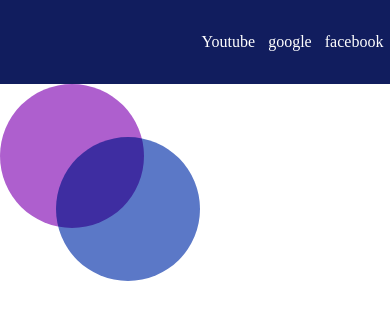
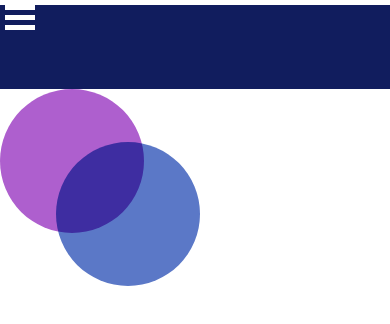
Before and after one commit to RohithChittibommala/mini-projects, a plain HTML site: page index.html in a window 390 px wide. Drawn offline with Linux system fonts and the light colour scheme.

Commit message:
add hamburger

```diff
--- a/index.html
+++ b/index.html
@@ -17,16 +17,10 @@
             <div class="line"></div>
         </div>
         <ul class="nav-links">
-            <li>
-                <a href="http://google.com">Youtube</a>
-            </li>
-            <li>
-                <a href="http://Youtube.com">google</a>
-            </li>
-            <li>
-                <a href="http://fb.com">facebook</a>
-            </li>
-
+            <li><a href="http://google.com">Youtube</a></li>
+            <li><a href="http://Youtube.com">google</a> </li>
+            <li><a href="http://fb.com">facebook</a></li>
+            <li><a href="http://google.com">Youtube</a></li>
         </ul>
     </nav>
     <section>
--- a/style.css
+++ b/style.css
@@ -2,6 +2,8 @@
   margin: 0;
   padding: 0;
   box-sizing: border-box;
+  font-family: "Lucida Sans", "Lucida Sans Regular", "Lucida Grande",
+    "Lucida Sans Unicode", Geneva, Verdana, sans-serif;
 }
 
 nav {
@@ -26,3 +28,23 @@ nav {
   color: #fff;
   font-size: 16px;
 }
+
+@media screen and (max-width: 768px) {
+  .nav-links {
+    position: fixed;
+    background-color: #111d5e;
+    height: 100vh;
+    width: 100%;
+    flex-direction: column;
+    display: none;
+  }
+  .nav {
+    position: relative;
+  }
+  .line {
+    width: 30px;
+    height: 5px;
+    background-color: #fff;
+    margin: 5px;
+  }
+}
```
